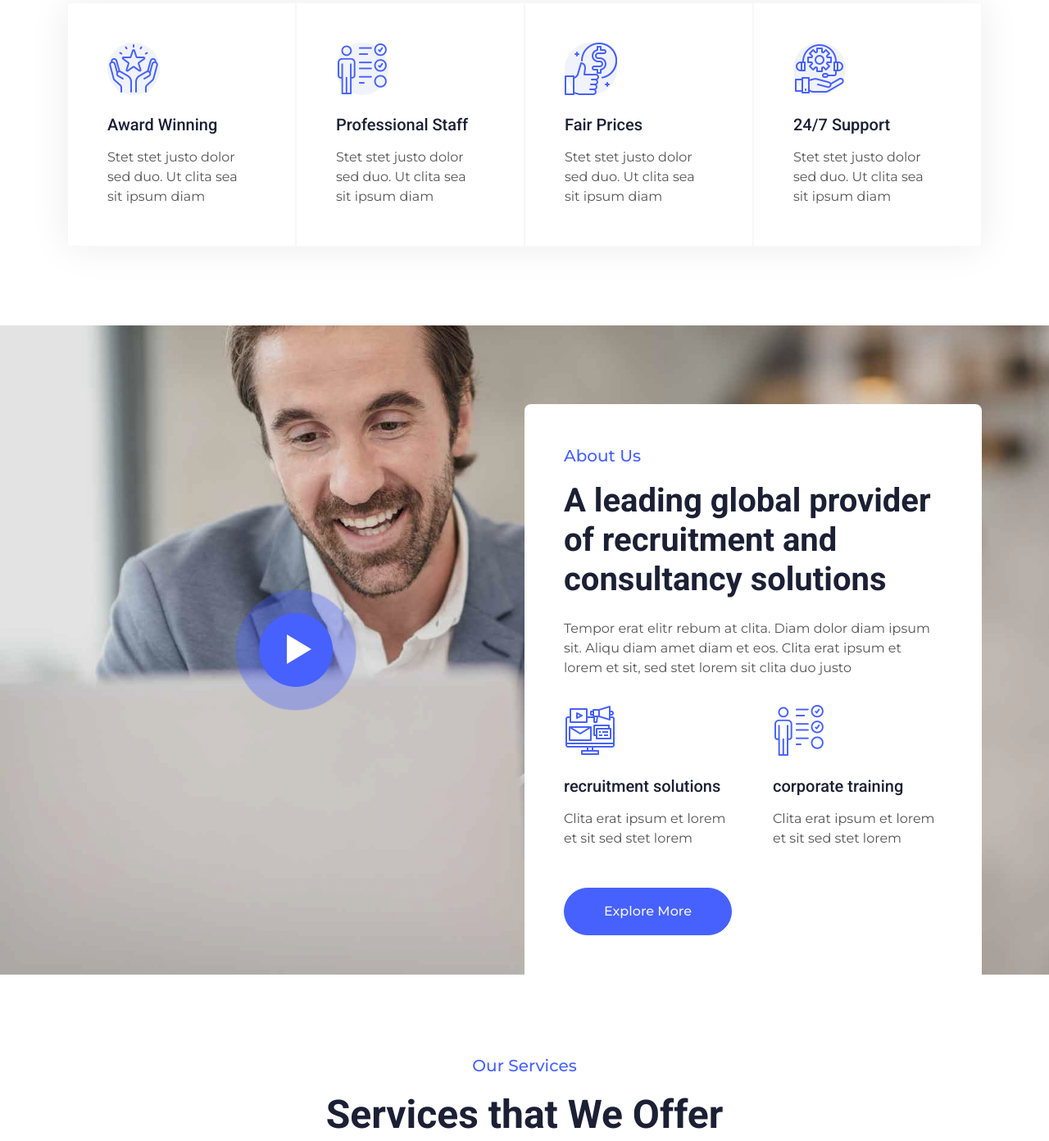
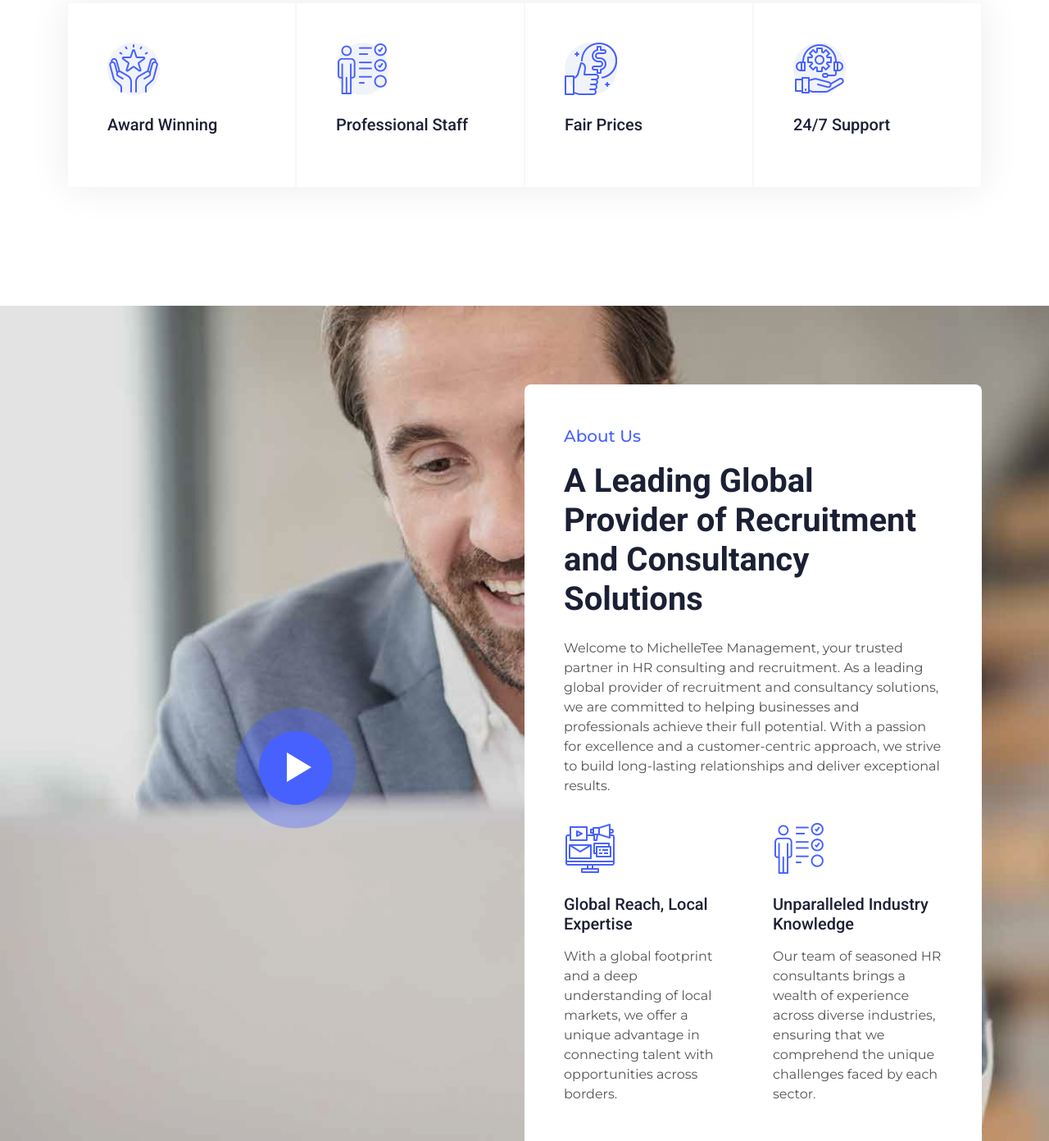
Before and after one commit to Jollynelson/michelletee-mang, a plain HTML site: page index.html in a window 1280 px wide. Shown: the part 890-2282 px from the top of the page at 82% size. Drawn offline with nearby package versions, Linux system fonts and the light colour scheme.

Commit message:
made changes

```diff
--- a/index.html
+++ b/index.html
@@ -161,7 +161,7 @@
                             <img class="img-fluid" src="img/icon/icon-1.png" alt="Icon">
                         </div>
                         <h5 class="mb-3">Award Winning</h5>
-                        <p class="mb-0">Stet stet justo dolor sed duo. Ut clita sea sit ipsum diam</p>
+                        <!-- <p class="mb-0">Stet stet justo dolor sed duo. Ut clita sea sit ipsum diam</p> -->
                     </div>
                 </div>
                 <div class="col-md-6 col-lg-3 wow fadeIn" data-wow-delay="0.3s">
@@ -170,7 +170,7 @@
                             <img class="img-fluid" src="img/icon/icon-2.png" alt="Icon">
                         </div>
                         <h5 class="mb-3">Professional Staff</h5>
-                        <p class="mb-0">Stet stet justo dolor sed duo. Ut clita sea sit ipsum diam</p>
+                        <!-- <p class="mb-0">Stet stet justo dolor sed duo. Ut clita sea sit ipsum diam</p> -->
                     </div>
                 </div>
                 <div class="col-md-6 col-lg-3 wow fadeIn" data-wow-delay="0.5s">
@@ -179,7 +179,7 @@
                             <img class="img-fluid" src="img/icon/icon-3.png" alt="Icon">
                         </div>
                         <h5 class="mb-3">Fair Prices</h5>
-                        <p class="mb-0">Stet stet justo dolor sed duo. Ut clita sea sit ipsum diam</p>
+                        <!-- <p class="mb-0">Stet stet justo dolor sed duo. Ut clita sea sit ipsum diam</p> -->
                     </div>
                 </div>
                 <div class="col-md-6 col-lg-3 wow fadeIn" data-wow-delay="0.7s">
@@ -188,7 +188,7 @@
                             <img class="img-fluid" src="img/icon/icon-4.png" alt="Icon">
                         </div>
                         <h5 class="mb-3">24/7 Support</h5>
-                        <p class="mb-0">Stet stet justo dolor sed duo. Ut clita sea sit ipsum diam</p>
+                        <!-- <p class="mb-0">Stet stet justo dolor sed duo. Ut clita sea sit ipsum diam</p> -->
                     </div>
                 </div>
             </div>
@@ -198,7 +198,7 @@
 
 
 <!-- About Start -->
-    <div class="container-xxl about my-5">
+<div class="container-xxl about mb-5" style="margin-top: 6rem;">
     <div class="container">
         <div class="row g-0">
             <div class="col-lg-6">
@@ -212,18 +212,18 @@
             <div class="col-lg-6 pt-lg-5 wow fadeIn" data-wow-delay="0.5s">
                 <div class="bg-white rounded-top p-5 mt-lg-5">
                     <p class="fs-5 fw-medium text-primary">About Us</p>
-                        <h1 class="display-6 mb-4">A leading global provider of recruitment and consultancy solutions</h1>
-                        <p class="mb-4">Tempor erat elitr rebum at clita. Diam dolor diam ipsum sit. Aliqu diam amet diam et eos. Clita erat ipsum et lorem et sit, sed stet lorem sit clita duo justo</p>
+                    <h1 class="display-6 mb-4">A Leading Global Provider of Recruitment and Consultancy Solutions</h1>
+                    <p class="mb-4">Welcome to MichelleTee Management, your trusted partner in HR consulting and recruitment. As a leading global provider of recruitment and consultancy solutions, we are committed to helping businesses and professionals achieve their full potential. With a passion for excellence and a customer-centric approach, we strive to build long-lasting relationships and deliver exceptional results.</p>
                     <div class="row g-5 pt-2 mb-5">
                         <div class="col-sm-6">
                             <img class="img-fluid mb-4" src="img/icon/icon-5.png" alt="">
-                                <h5 class="mb-3">recruitment solutions</h5>
-                                <span>Clita erat ipsum et lorem et sit sed stet lorem</span>
+                            <h5 class="mb-3">Global Reach, Local Expertise</h5>
+                            <span>With a global footprint and a deep understanding of local markets, we offer a unique advantage in connecting talent with opportunities across borders.</span>
                         </div>
                         <div class="col-sm-6">
                             <img class="img-fluid mb-4" src="img/icon/icon-2.png" alt="">
-                                <h5 class="mb-3">corporate training</h5>
-                                <span>Clita erat ipsum et lorem et sit sed stet lorem</span>
+                            <h5 class="mb-3">Unparalleled Industry Knowledge</h5>
+                            <span>Our team of seasoned HR consultants brings a wealth of experience across diverse industries, ensuring that we comprehend the unique challenges faced by each sector.</span>
                         </div>
                     </div>
                     <a class="btn btn-primary rounded-pill py-3 px-5" href="">Explore More</a>
@@ -522,7 +522,7 @@
                 <h1 class="display-5 mb-5">What Clients Say About Our Services!</h1>
             </div>
             <div class="owl-carousel testimonial-carousel wow fadeInUp" data-wow-delay="0.1s">
-                <div class="testimonial-item rounded p-4 p-lg-5 mb-5">
+                <!-- <div class="testimonial-item rounded p-4 p-lg-5 mb-5">
                     <img class="mb-4" src="img/testimonial-1.jpg" alt="">
                     <p class="mb-4">Diam dolor diam ipsum sit. Aliqu diam amet diam et eos. Clita erat ipsum et lorem et sit, sed stet lorem sit clita duo justo</p>
                     <h5>Client Name</h5>
@@ -539,12 +539,12 @@
                     <p class="mb-4">Diam dolor diam ipsum sit. Aliqu diam amet diam et eos. Clita erat ipsum et lorem et sit, sed stet lorem sit clita duo justo</p>
                     <h5>Client Name</h5>
                     <span class="text-primary">Profession</span>
-                </div>
+                </div> -->
                 <div class="testimonial-item rounded p-4 p-lg-5 mb-5">
                     <img class="mb-4" src="img/testimonial-4.jpg" alt="">
                     <p class="mb-4">Diam dolor diam ipsum sit. Aliqu diam amet diam et eos. Clita erat ipsum et lorem et sit, sed stet lorem sit clita duo justo</p>
-                    <h5>Client Name</h5>
-                    <span class="text-primary">Profession</span>
+                    <h5>Imaobong Ofana</h5>
+                    <span class="text-primary">MD, Fhenix Africa</span>
                 </div>
             </div>
         </div>
@@ -558,7 +558,7 @@
             <div class="row g-5">
                 <div class="col-lg-3 col-md-6">
                     <h4 class="text-white mb-4">Our Office</h4>
-                    <p class="mb-2"><i class="fa fa-map-marker-alt me-3"></i>123 Street, New York, USA</p>
+                    <p class="mb-2"><i class="fa fa-map-marker-alt me-3"></i>Suite 3B, Emmanuel place, Sango - U.I road, Ibadan, Oyo State.</p>
                     <p class="mb-2"><i class="fa fa-phone-alt me-3"></i>+234 916 663 4668</p>
                     <p class="mb-2"><i class="fa fa-envelope me-3"></i>info@michelleteemanagement.com</p>
                     <div class="d-flex pt-3">
```
Lines whose indentation alone changed are shown as unchanged.
